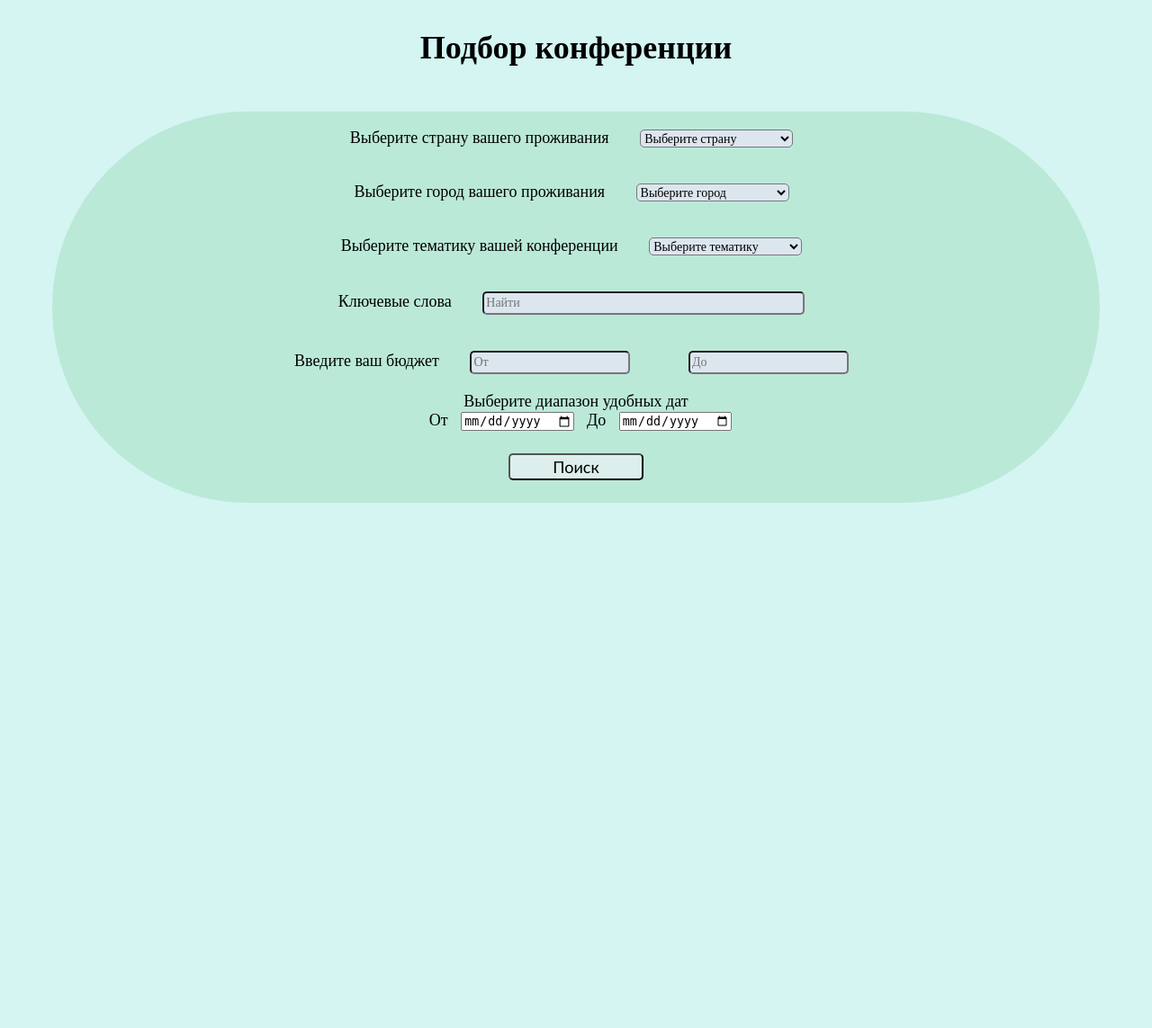
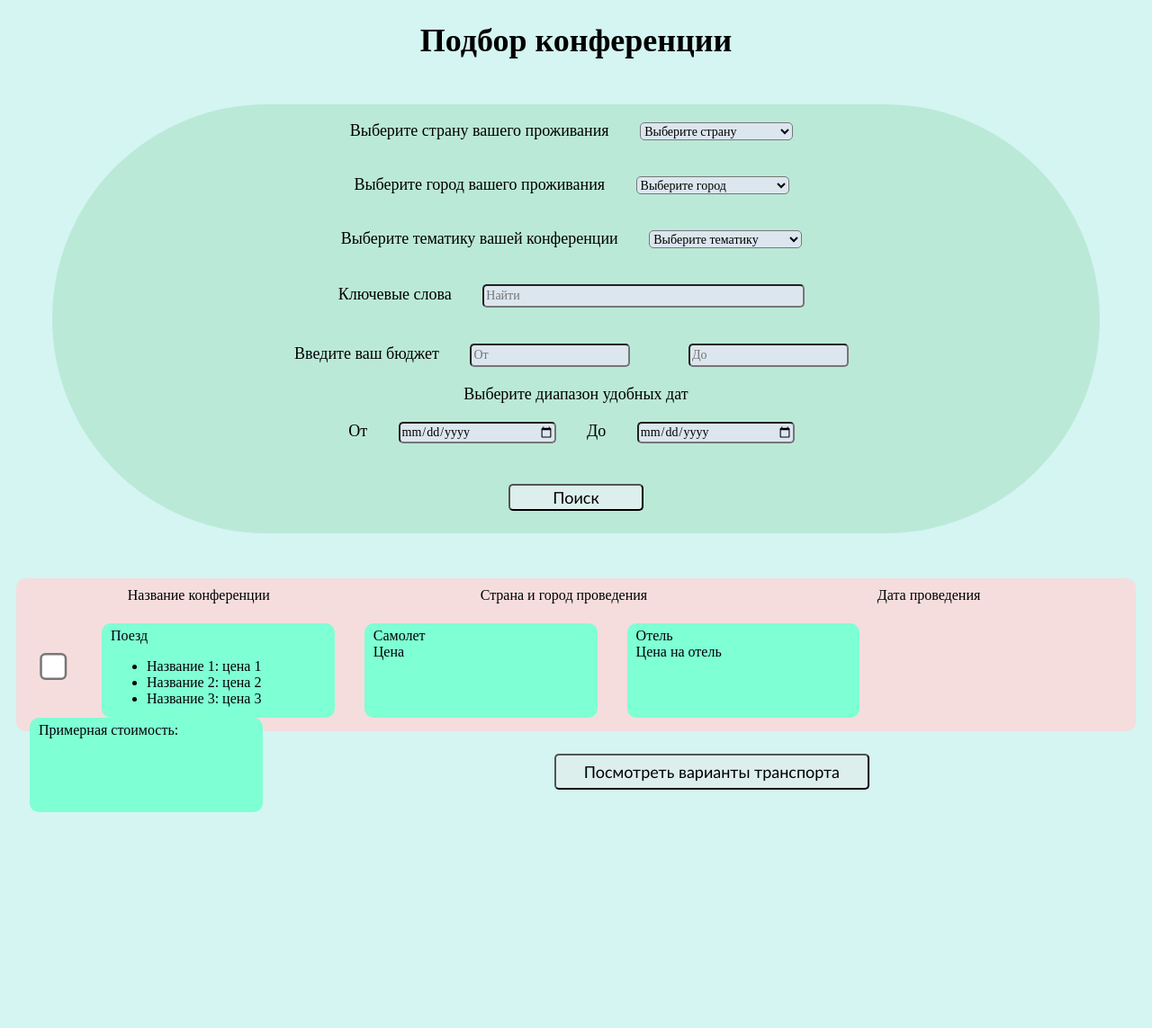
Before and after one commit to AFrunz/pp2021, a Django app: page /test/ in a window 1280 px wide. Shown: the whole page at 90% size. Before the commit the page ends 559 px from the top, so only its background shows below. Run offline with Django 3.2, Linux system fonts and the light colour scheme.

Commit message:
Добавил следующую страницу

```diff
--- a/findconf/static/style.css
+++ b/findconf/static/style.css
@@ -1,5 +1,6 @@
 .main {
     font: 18px Corbel;
+    text-align: center;
 }
 
 .input_fields {
@@ -7,6 +8,7 @@
     background-color: #bbe9d8;
     font: 18px Corbel;
     border-radius: 300px;
+    text-align: center;
 }
 
 label {
@@ -27,6 +29,39 @@
     width: 350px;
 }
 
+
+.params1 {
+    display: inline-block;
+    list-style: none;
+    width: 31%;
+    height: 30px;
+    margin: 10px;
+    float: left;
+    text-align: center;
+}
+
+.params {
+    padding-left: 10px;
+    padding-top: 5px;
+    display: inline-block;
+    list-style: none;
+    width: 20%;
+    height: 100px;
+    margin-left: 15px;
+    margin-right: 18px;
+    background-color: aquamarine;
+    border-radius: 10px;
+    float: left;
+}
+
+.ul1 {
+    padding: 0;
+}
+.ul2 {
+    padding: 0;
+    width: 100%;
+}
+
 .button_search {
     width: 150px;
     height: 30px;
@@ -38,6 +73,34 @@
 
 body {
     background-color: #d4f5f2;
+}
+
+.conf_block {
+    margin: 20px;
+    margin-left: 10px;
+    margin-right:10px;
+    border-radius: 10px;
+    background-color: #f5dddd;
+    height: 170px;
+}
+
+.check {
+    display: inline-block;
+    float: left;
+    margin-top: 13px;
+    width: 25px;
+    zoom: 2.5;
+}
+
+.button_search_transport {
+    width: 350px;
+    height: 40px;
+    margin: 5px;
+    font: 18px Calibri;
+    background-color: #dcefec;
+    border-radius: 5px;
+}
+
+.search {
     text-align: center;
-    align-content: center;
 }
--- a/findconf/templates/findconf/next_step.html
+++ b/findconf/templates/findconf/next_step.html
@@ -192,20 +192,82 @@
             <label>Выберите диапазон удобных дат</label>
             <br>
             <label for="date_start">От</label>
-            <input type="date" id="date_start">
+            <input class="search_txt" type="date" id="date_start">
             <label for="date_finish">До</label>
-            <input type="date" id="date_finish" value="" placeholder="">
+            <input class="search_txt" type="date" id="date_finish" value="" placeholder="">
             <br>
             <button class="button_search">Поиск</button>
         </form>
     </div>
-
+<!-- Результаты: Конференция и цена проезда и проживания-->
     <div class="conf_results">
+        <!-- Блок с конференцией-->
+        <div class="conf_block">
+            <div class="ul1">
+                <div class="params1">
+                    <div class="conf_head">
+                        Название конференции
+                    </div>
+                </div>
+                <div class="params1">
+                    <div class="price">
+                        Страна и город проведения
+                    </div>
+                </div>
+                <div class="params1">
+                    Дата проведения
+                </div>
+            </div>
+            <div class="ul2">
+                <input class="check" type="checkbox">
+                <div class="params">
+                    <div class="price">
+                        <div class="train_price">
+                            <div class="fields_name">Поезд</div>
+                            <ul>
+                                <li>Название 1:     цена 1</li>
+                                <li>Название 2:     цена 2</li>
+                                <li>Название 3:     цена 3</li>
+                            </ul>
+                        </div>
+                    </div>
+                </div>
+                <div class="params">
+                    <div class="price">
+                        <div class="train_price">
+                            <div class="fields_name">Самолет</div>
+                            <div>Цена</div>
+                        </div>
+                    </div>
+                </div>
+                <div class="params">
+                    <div class="hotel_price">
+                        <div class="field-name">Отель</div>
+                        <div>Цена на отель</div>
+                    </div>
+                </div>
+                <div class="params">
+                   <div class="field-name">Примерная стоимость:   </div>
+                </div>
+            </div>
 
 
+
+        </div>
+    </div>
+<!-- Кнопка получения рез-в-->
+    <div class="search">
+        <button class="button_search_transport">Посмотреть варианты транспорта</button>
     </div>
 
 
 
+
+
+
+
+<br>
+<br><br><br><br><br><br><br><br><br><br><br><br><br>
+
 </body>
 </html>
```
